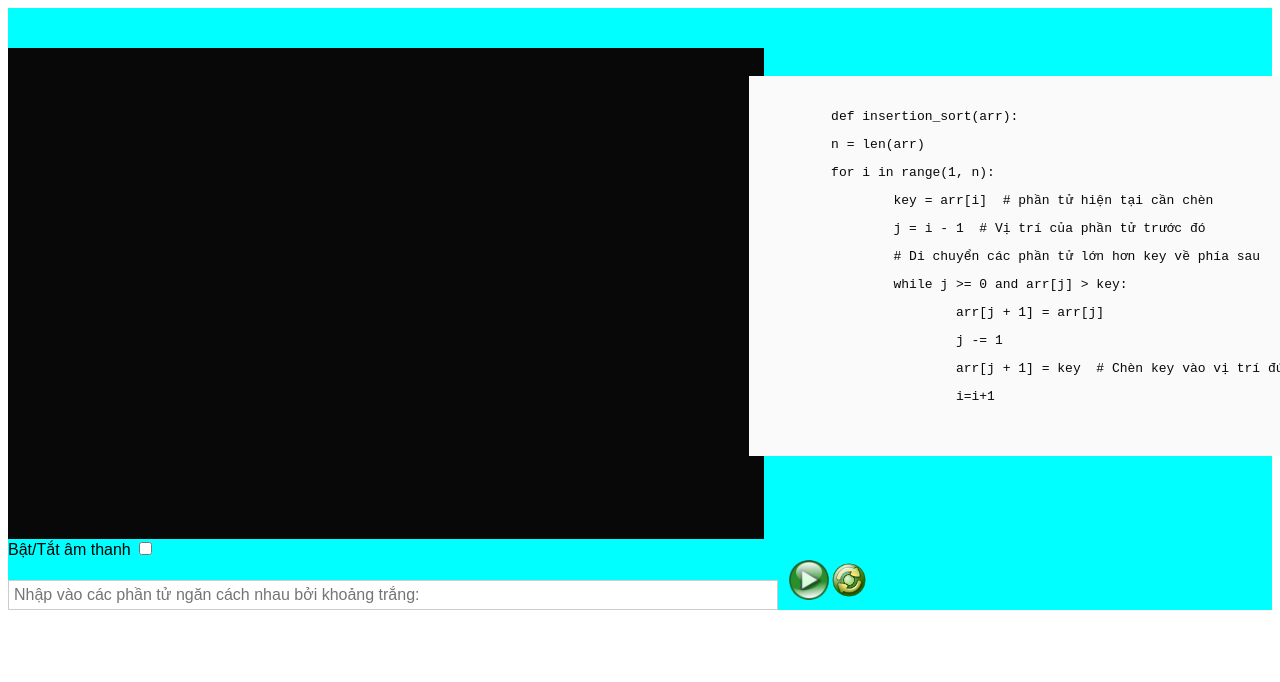
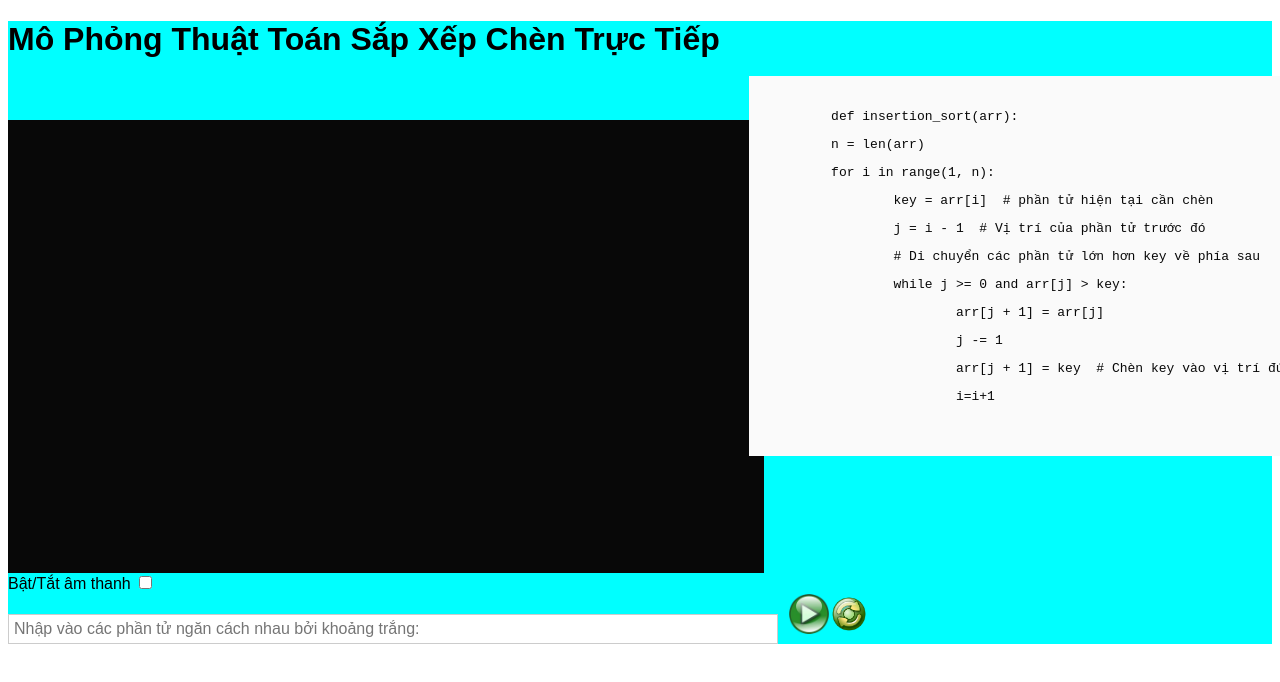
Before and after one commit to LeMinhTrungKien/InsertsortSimulate, a plain HTML site: page index.html in a window 1280 px wide. Drawn offline with Linux system fonts and the light colour scheme.

Commit message:
change some texts

```diff
--- a/index.html
+++ b/index.html
@@ -12,6 +12,7 @@
       </head>
   <body>
     <div class="body">
+    <h1>Mô Phỏng Thuật Toán Sắp Xếp Chèn Trực Tiếp</h1>
     <div class="container"></div>
     <audio id="myAudio" loop>
       <audio id="backgroundAudio" src="js/background.mp3" loop></audio>
--- a/styles.css
+++ b/styles.css
@@ -96,7 +96,7 @@
 
 .Simulate {
   width: 20cm;
-  height: 13cm;
+  height: 12cm;
   background-color: rgb(8, 8, 8);
   overflow: auto;
 }
```
